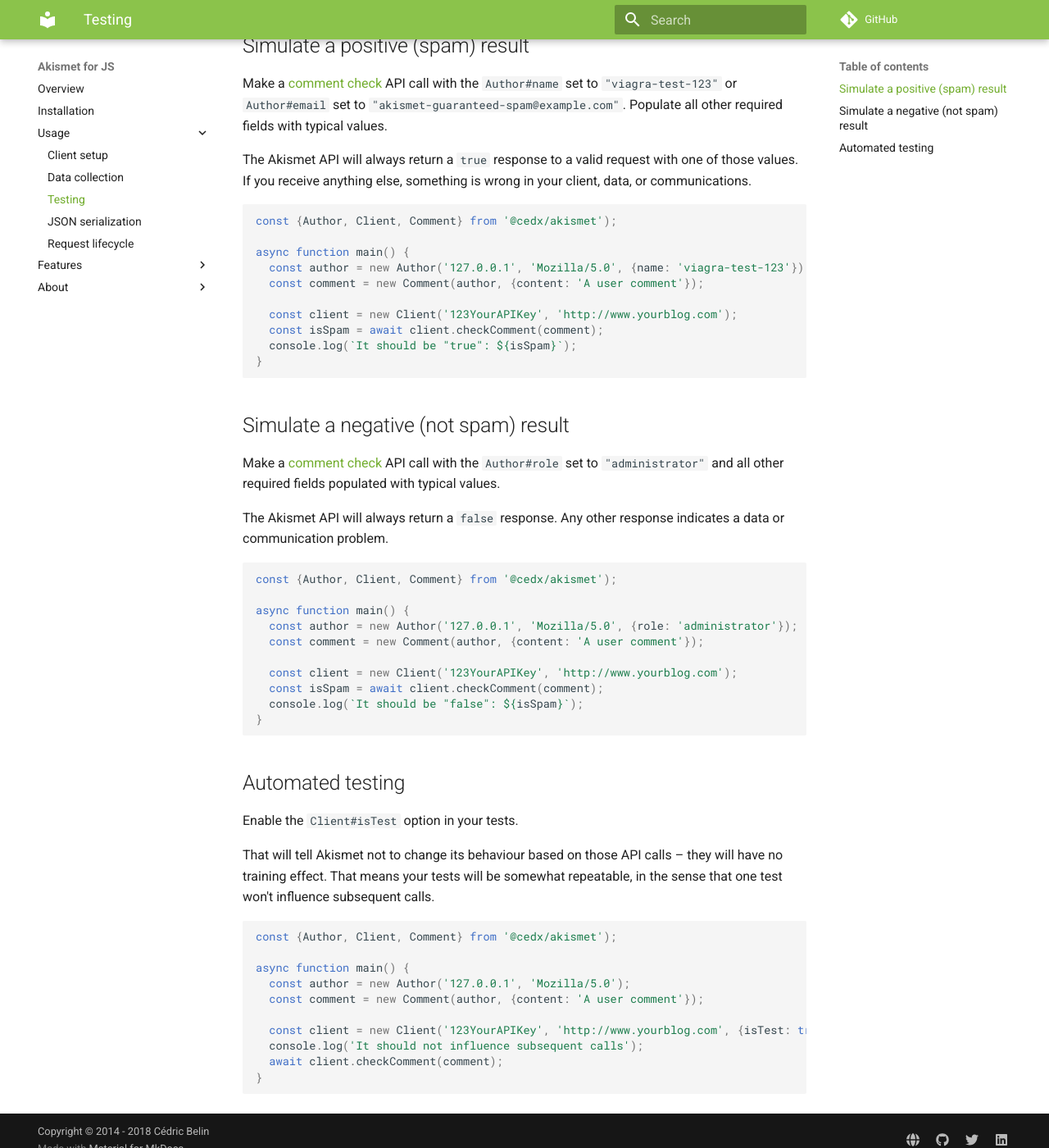
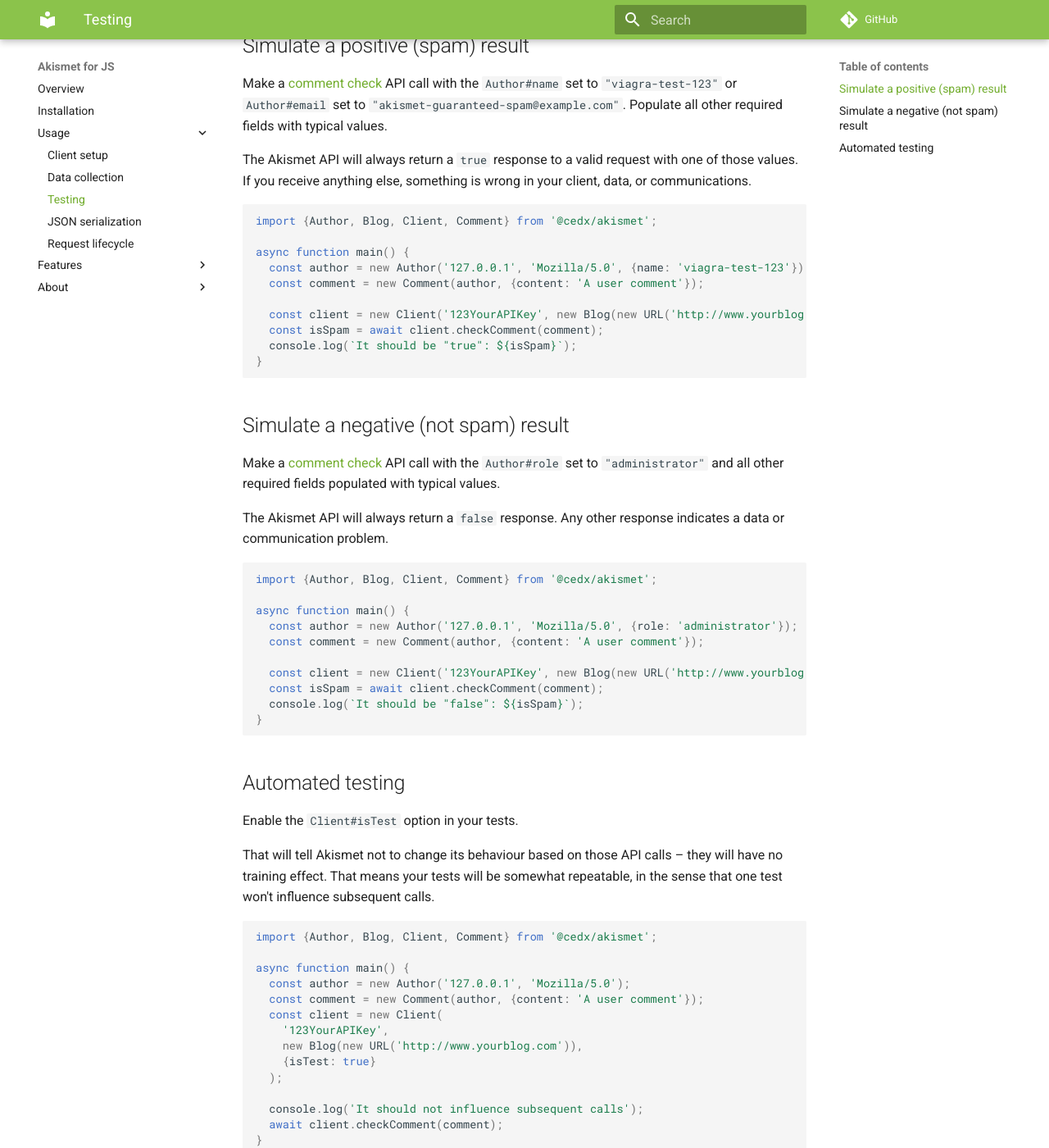
Before and after one commit to cedx/akismet.js, an MkDocs documentation site: the page built from doc/usage/testing.md, in a window 1280 px wide and 1400 px high, scrolled down 258 px. Shown: the whole window at 82% size. Built offline with MkDocs 1.6.1 and Material for MkDocs 9.7.7, drawn with Linux system fonts in a browser that asks for light colours; comment, search, counter and statistics services are not loaded; old or Windows-style settings are respelled for this version of MkDocs.

Commit message:
Updated the documentation

````diff
--- a/doc/usage/testing.md
+++ b/doc/usage/testing.md
@@ -7,13 +7,13 @@
 The Akismet API will always return a `true` response to a valid request with one of those values. If you receive anything else, something is wrong in your client, data, or communications.
 
 ```ts
-const {Author, Client, Comment} from '@cedx/akismet');
+import {Author, Blog, Client, Comment} from '@cedx/akismet';
 
 async function main() {
   const author = new Author('127.0.0.1', 'Mozilla/5.0', {name: 'viagra-test-123'});
   const comment = new Comment(author, {content: 'A user comment'});
 
-  const client = new Client('123YourAPIKey', 'http://www.yourblog.com');
+  const client = new Client('123YourAPIKey', new Blog(new URL('http://www.yourblog.com')));
   const isSpam = await client.checkComment(comment);
   console.log(`It should be "true": ${isSpam}`);
 }
@@ -25,13 +25,13 @@
 The Akismet API will always return a `false` response. Any other response indicates a data or communication problem.
 
 ```ts
-const {Author, Client, Comment} from '@cedx/akismet');
+import {Author, Blog, Client, Comment} from '@cedx/akismet';
 
 async function main() {
   const author = new Author('127.0.0.1', 'Mozilla/5.0', {role: 'administrator'});
   const comment = new Comment(author, {content: 'A user comment'});
 
-  const client = new Client('123YourAPIKey', 'http://www.yourblog.com');
+  const client = new Client('123YourAPIKey', new Blog(new URL('http://www.yourblog.com')));
   const isSpam = await client.checkComment(comment);
   console.log(`It should be "false": ${isSpam}`);
 }
@@ -43,13 +43,17 @@
 That will tell Akismet not to change its behaviour based on those API calls – they will have no training effect. That means your tests will be somewhat repeatable, in the sense that one test won't influence subsequent calls.
 
 ```ts
-const {Author, Client, Comment} from '@cedx/akismet');
+import {Author, Blog, Client, Comment} from '@cedx/akismet';
 
 async function main() {
   const author = new Author('127.0.0.1', 'Mozilla/5.0');
   const comment = new Comment(author, {content: 'A user comment'});
+  const client = new Client(
+    '123YourAPIKey',
+    new Blog(new URL('http://www.yourblog.com')),
+    {isTest: true}
+  );
 
-  const client = new Client('123YourAPIKey', 'http://www.yourblog.com', {isTest: true});
   console.log('It should not influence subsequent calls');
   await client.checkComment(comment);
 }
````
Also changed, not shown: README.md (+5 -5 lines), doc/features/comment_check.md (+2 -2 lines), doc/features/key_verification.md (+2 -2 lines), doc/features/submit_ham.md (+2 -2 lines), doc/features/submit_spam.md (+2 -2 lines), doc/installation.md (+1 -1 lines).
